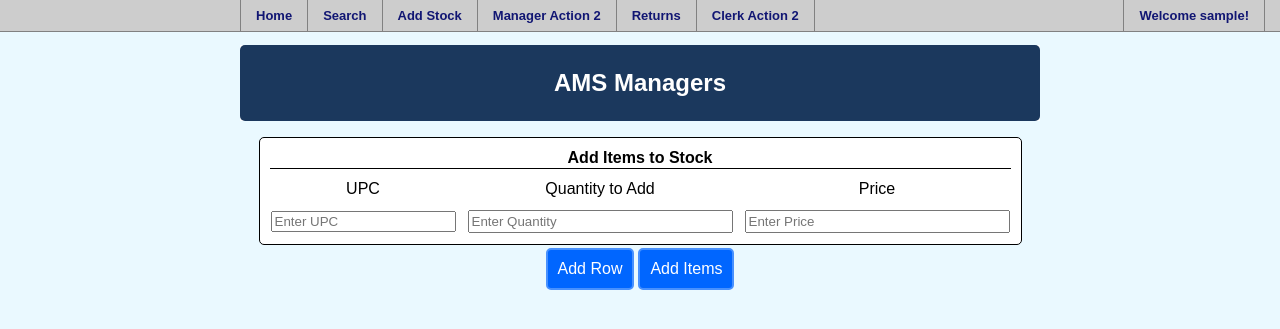
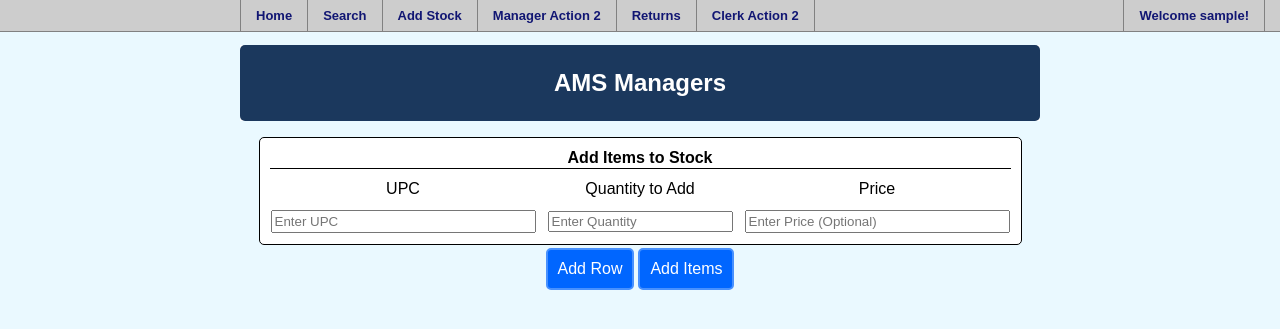
Before and after one commit to laurenf720/304p3, a PHP site: page /manAddQuantityPage.php in a window 1280 px wide. Shown: the top 329 px of the page. Run offline with PHP 8.4, Linux system fonts and the light colour scheme; a user stored in the database is signed in.

Commit message:
Changed types for tempUpc

```diff
--- a/manAddQuantity.php
+++ b/manAddQuantity.php
@@ -23,15 +23,15 @@
 			$price=$_POST['Price'];
 			$errorCount=0;
 			$updatedRows=0;
-			$checkUpc->bind_param("i",$tempUpc);
+			$checkUpc->bind_param("s",$tempUpc);
 			$stockPriceUpdate->bind_param("sss",$tempStock,$tempPrice,$tempUpc);
 			$stockUpdate->bind_param("ss",$tempStock,$tempUpc);
 
 			foreach($upc as $a => $b) {
-				if(!is_numeric($b)){
+				if(!ctype_alnum($b)){
 					//If blank skip it
 					if($b != ''){
-						$error .= "Error $errorCount: UPC was not a number\r\n";
+						$error .= "Error $errorCount: There are invalid characters in the UPC: $b\r\n";
 						$errorCount+= 1;
 					}
 				}
--- a/manAddQuantityPage.php
+++ b/manAddQuantityPage.php
@@ -32,9 +32,9 @@
 						<td class="addItemData">Price</td>
 			       	</tr>
 			       	<tr>
-			       		<td><input id="UPC" type="number" size=30 name="UPC[]" placeholder="Enter UPC"></td>
-						<td><input id="Quantity" type="text" size=30 name="Quantity[]" placeholder="Enter Quantity"></td>
-						<td><input id="Price" type="text" size=30 name="Price[]" placeholder="Enter Price"></td>
+			       		<td><input id="UPC" type="text" size=30 name="UPC[]" placeholder="Enter UPC"></td>
+						<td><input id="Quantity" type="number" size=30 name="Quantity[]" placeholder="Enter Quantity"></td>
+						<td><input id="Price" type="text" size=30 name="Price[]" placeholder="Enter Price (Optional)"></td>
 			       	</tr>
 
 
```
